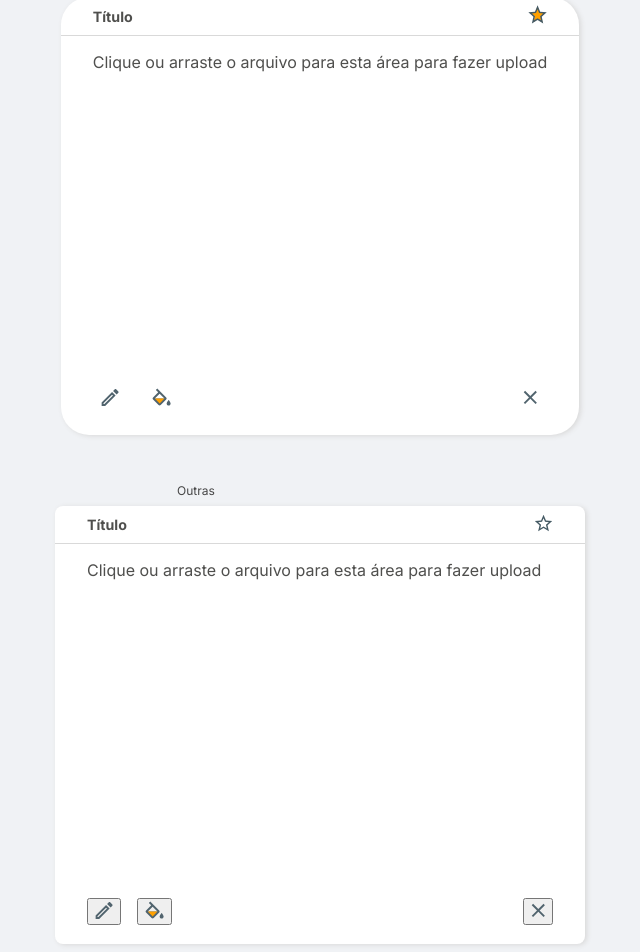
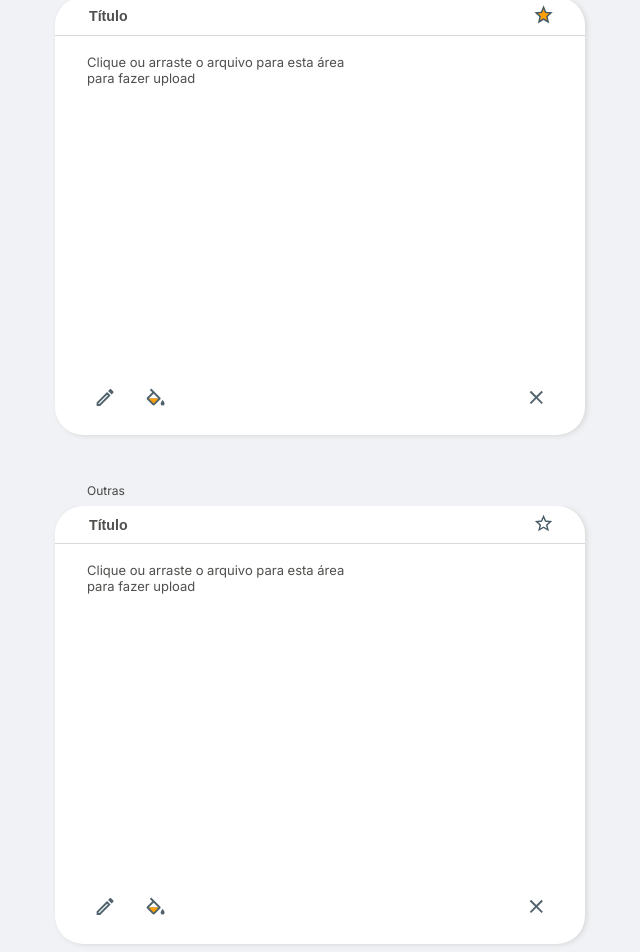
Before and after one commit to jhondharkyson520/corelab, a React (Vite) app in the folder frontend/: page / in a window 1280 px wide. Shown: the part 250-1202 px from the top of the page, without its empty margins (320-960 px from the left). Built offline with nearby package versions, Linux system fonts and the light colour scheme.

Commit message:
Feat: finish frontend interface

```diff
--- a/frontend/src/pages/favorites/index.tsx
+++ b/frontend/src/pages/favorites/index.tsx
@@ -4,7 +4,7 @@ import imgEditColor from '../../assets/icons/editColor.svg';
 import imgDeleteNote from '../../assets/icons/close.svg';
 import imgStarYellow from '../../assets/icons/starYellow.svg';
 
-import { useState } from 'react';
+import { useEffect, useRef, useState } from 'react';
 
 const SectionContainer = styled.section`
 
@@ -62,20 +62,36 @@ const ContainerTitle =  styled.div`
     }
 `;
 
-const Note = styled.p`
+const Note = styled.textarea`
 
     color: #4F4F4D;
-    margin-left: 2rem;
-    margin-right: 2rem;
+    padding-left: 2rem;
+    padding-right: 2rem;
     margin-top: 1rem;
+    outline: none;
+    border: none;
+
+    font-size: 13px;
+    font-family:'Inter', sans-serif ;
+
+    background-color: transparent;
+
+    max-width: 350px;
+    height: 80%;
+    resize: none;
+    overflow: hidden;
+
 
 `;
 
-const Title = styled.h1`
+const Title = styled.input`
 
     font-size: 14.2px;
     color: #4F4F4D;;
     font-weight: bold;
+    outline: none;
+    border: none;
+    background-color: transparent;
 
 
 `;
@@ -86,16 +102,30 @@ const ContainerNote = styled.div`
     display: flex;
     flex-direction: column;
     justify-content: space-between;
+
+    @media screen and (min-width: 568px) {
+
+      width: 530px;
+
+    }
+
 `;
 
 const ContainerFavorites = styled.div`
-    width: 350px;
+    width: 100%;
+    max-width: 350px;
     padding-left: 2rem;
     margin-bottom: 0.5rem;
 
     p{
       color: #464646;
       font-size: 12px;
+    }
+
+    @media screen and (min-width: 568px) {
+
+    max-width: 530px;
+
     }
 `;
 
@@ -185,11 +215,7 @@ const ContainerColors = styled.div`
 
 `;
 
-const colors = [
-  '#BAE2FF', '#B9FFDD', '#FFE8AC', '#FFCAB9',
-  '#F99494', '#9DD6FF', '#ECA1FF', '#DAFF8B',
-  '#FFA285', '#CDCDCD', '#979797', '#A99A7C'
-];
+
 
 const ColorButton = styled.button<{ color: string }>`
   background-color: ${({ color }) => color};
@@ -209,6 +235,37 @@ function FavoritesNotes() {
     const [ favorite, setFavorite ] = useState(true);
     const [ openContainerEditColor, setOpenContainerEditColor ] = useState(false);
     const [selectedColor, setSelectedColor] = useState<string | null>(null);
+    const containerRef = useRef<HTMLDivElement>(null);
+
+    const colors = [
+      '#BAE2FF', '#B9FFDD', '#FFE8AC', '#FFCAB9',
+      '#F99494', '#9DD6FF', '#ECA1FF', '#DAFF8B',
+      '#FFA285', '#CDCDCD', '#979797', '#A99A7C'
+    ];
+
+    const [ title, setTitle] = useState('');
+    const [ note, setNote] = useState('');
+
+    const [isTextareaDisabled, setIsTextareaDisabled] = useState(true);
+    const inputTitleRef = useRef<HTMLInputElement>(null);
+
+    useEffect(() => {
+
+      setTitle('Título');
+      setNote('Clique ou arraste o arquivo para esta área para fazer upload');
+
+    }, []);
+
+    const handleEditClick = () => {
+
+      setIsTextareaDisabled(false);
+      setTimeout(() => {
+        if (inputTitleRef.current) {
+          inputTitleRef.current.focus();
+        }
+      }, 0);
+
+    };
 
 
     const FavoriteControl = () => {
@@ -223,19 +280,45 @@ function FavoritesNotes() {
 
     const HandleEditColor = () => {
 
-        if( openContainerEditColor == false){
-            setOpenContainerEditColor(true);
-        } else{
-            setOpenContainerEditColor(false);
-        }
+      setOpenContainerEditColor(!openContainerEditColor);
 
     }
 
     const HandleSelectColor = (color: string) => {
 
       setSelectedColor(color);
+      setOpenContainerEditColor(false);
 
     }
+
+    const handleTitleChange = (event: React.ChangeEvent<HTMLInputElement>) => {
+      setTitle(event.target.value);
+
+    };
+
+    const handleNoteChange = (event: React.ChangeEvent<HTMLTextAreaElement>) => {
+        setNote(event.target.value);
+
+    };
+
+
+    useEffect(() => {
+
+      const handleCloseContainerColor = (event: MouseEvent) => {
+
+        if (containerRef.current && !containerRef.current.contains(event.target as Node)) {
+
+          setOpenContainerEditColor(false);
+
+        }
+      };
+
+      document.addEventListener('mousedown', handleCloseContainerColor);
+      return () => {
+        document.removeEventListener('mousedown', handleCloseContainerColor);
+      };
+    }, []);
+
 
 
 
@@ -254,9 +337,13 @@ function FavoritesNotes() {
 
               <ContainerMain  color={selectedColor || ''}>
                 <ContainerTitle>
-                    <Title>
-                      Título
-                    </Title>
+                    <Title
+                      ref={inputTitleRef}
+                      type="text"
+                      value={title}
+                      disabled={isTextareaDisabled}
+                      onChange={handleTitleChange}
+                    />
 
 
                         <button onClick={FavoriteControl}>
@@ -268,14 +355,17 @@ function FavoritesNotes() {
                 <hr />
 
                 <ContainerNote>
-                    <Note>
-                      Clique ou arraste o arquivo para esta área para fazer upload
-                    </Note>
+                    <Note
+                      value={note}
+                      onChange={handleNoteChange}
+                      disabled={isTextareaDisabled}
+                    />
+
 
                     <ContainerOptions>
 
                       <ContainerEdit>
-                        <button>
+                        <button onClick={handleEditClick}>
                           <img src={imgEditNote} alt="Edit note icon" />
                         </button>
                         <button>
@@ -293,7 +383,7 @@ function FavoritesNotes() {
 
                 {  openContainerEditColor ?
 
-                    <ContainerColors>
+                    <ContainerColors ref={containerRef}>
 
                       {colors.map((color, index) => (
 
--- a/frontend/src/pages/others/index.tsx
+++ b/frontend/src/pages/others/index.tsx
@@ -4,7 +4,7 @@ import imgEditColor from '../../assets/icons/editColor.svg';
 import imgDeleteNote from '../../assets/icons/close.svg';
 import imgStarTransparent from '../../assets/icons/starTransparent.svg';
 
-import { useState } from 'react';
+import { useEffect, useRef, useState } from 'react';
 
 const SectionContainer = styled.section`
 
@@ -12,15 +12,16 @@ const SectionContainer = styled.section`
     flex-direction: column;
     align-items: center;
     justify-content: center;
+
 `;
 
-const ContainerMain = styled.div`
+const ContainerMain = styled.div<{color: string}>`
 
     width: 350px;
     height: 437.59px;
     border: none;
     box-shadow: 2px 1px 5px #D9D9D9;
-    background-color: #FFFFFF;
+    background-color: ${({ color }) => color ? color : '#FFFFFF'};
     margin-bottom: 3rem;
 
 
@@ -30,12 +31,13 @@ const ContainerMain = styled.div`
     hr{
         height: 1px;
         border: none;
-        background-color: #D9D9D9;
+        background-color: ${({ color }) => color ? '#FFFFFF' : '#D9D9D9'} ;
     }
 
     @media screen and (min-width: 568px) {
-        border-radius: 8px;
-        width: 530px;
+
+        width: 100%;
+        max-width: 530px;
 
     }
 `;
@@ -60,20 +62,38 @@ const ContainerTitle =  styled.div`
     }
 `;
 
-const Note = styled.p`
+const Note = styled.textarea`
 
     color: #4F4F4D;
-    margin-left: 2rem;
-    margin-right: 2rem;
+    padding-left: 2rem;
+    padding-right: 2rem;
     margin-top: 1rem;
+    outline: none;
+    border: none;
+
+    font-size: 13px;
+    font-family:'Inter', sans-serif ;
+
+    max-width: 350px;
+    height: 80%;
+    resize: none;
+    overflow: hidden;
+
+    background-color: transparent;
+
 
 `;
 
-const Title = styled.h1`
+const Title = styled.input`
 
     font-size: 14.2px;
     color: #4F4F4D;;
     font-weight: bold;
+    outline: none;
+    border: none;
+    background-color: transparent;
+
+
 `;
 
 const ContainerNote = styled.div`
@@ -82,10 +102,18 @@ const ContainerNote = styled.div`
     display: flex;
     flex-direction: column;
     justify-content: space-between;
+
+    @media screen and (min-width: 568px) {
+
+      width: 530px;
+
+    }
+
 `;
 
 const ContainerFavorites = styled.div`
-    width: 350px;
+    width: 100%;
+    max-width: 350px;
     padding-left: 2rem;
     margin-bottom: 0.5rem;
 
@@ -93,12 +121,33 @@ const ContainerFavorites = styled.div`
       color: #464646;
       font-size: 12px;
     }
+
+    @media screen and (min-width: 568px) {
+
+    max-width: 530px;
+
+    }
 `;
 
 const ContainerOptions = styled.div`
     display: flex;
     justify-content: space-between;
     padding: 0 2rem 0 2rem;
+
+    button{
+      border-radius: 100%;
+      width: 35px;
+      padding: 7px;
+      border: none;
+      background-color: transparent;
+
+      &:hover{
+        cursor: pointer;
+        background-color: #FFE3B3;
+      }
+    }
+
+
 `;
 
 const ContainerEdit = styled.div`
@@ -106,9 +155,118 @@ const ContainerEdit = styled.div`
     gap: 1rem;
 `;
 
+const ContainerItems = styled.div`
+    display: flex;
+    flex-direction: column;
+    align-items: center;
+    justify-content: center;
+    padding-left: 4rem;
+    padding-right: 4rem;
+
+    @media screen and (min-width: 568px) {
+        display: grid;
+        grid-template-columns: repeat(3, 1fr);
+        gap: 2rem;
+        justify-items: center;
+
+        ${({ children }) => {
+
+        let isSingleChildren = false;
+
+        if (Array.isArray(children)) {
+
+          if (children.length === 1) {
+
+            isSingleChildren = true;
+
+          }
+        } else if (children) {
+
+          isSingleChildren = true;
+
+        }
+
+        if (isSingleChildren) {
+          return `
+            grid-template-columns: 1fr;
+            justify-content: center;
+            align-content: center;
+          `;
+        }
+
+        return '';
+      }}
+
+    }
+`;
+
+const ContainerColors = styled.div`
+    position: absolute;
+    background-color: #FFFFFF;
+    border-radius: 20px;
+    width: 287px;
+    height: 97px;
+    box-shadow: 2px 1px 5px #D9D9D9;
+    margin-left: 4rem;
+    gap: 0.5rem;
+    display: grid;
+    grid-template-columns: repeat(6, 1fr);
+    padding: 0.4rem;
+
+`;
+
+
+
+const ColorButton = styled.button<{ color: string }>`
+  background-color: ${({ color }) => color};
+  width: 37px;
+  height: 37px;
+  border: none;
+  border-radius: 100%;
+
+  &:hover{
+    cursor: pointer;
+  }
+`;
+
+
 function OthersNotes() {
 
     const [ favorite, setFavorite ] = useState(false);
+    const [ openContainerEditColor, setOpenContainerEditColor ] = useState(false);
+    const [selectedColor, setSelectedColor] = useState<string | null>(null);
+    const containerRef = useRef<HTMLDivElement>(null);
+
+    const colors = [
+      '#BAE2FF', '#B9FFDD', '#FFE8AC', '#FFCAB9',
+      '#F99494', '#9DD6FF', '#ECA1FF', '#DAFF8B',
+      '#FFA285', '#CDCDCD', '#979797', '#A99A7C'
+    ];
+
+    const [ title, setTitle] = useState('');
+    const [ note, setNote] = useState('');
+
+    const [isTextareaDisabled, setIsTextareaDisabled] = useState(true);
+    const inputTitleRef = useRef<HTMLInputElement>(null);
+
+    useEffect(() => {
+
+      setTitle('Título');
+      setNote('Clique ou arraste o arquivo para esta área para fazer upload');
+
+    }, []);
+
+    const handleEditClick = () => {
+
+      setIsTextareaDisabled(false);
+      setTimeout(() => {
+        if (inputTitleRef.current) {
+          inputTitleRef.current.focus();
+        }
+      }, 0);
+
+    };
+
 
     const FavoriteControl = () => {
 
@@ -117,22 +275,75 @@ function OthersNotes() {
         } else{
             setFavorite(false);
         }
+
     };
 
+    const HandleEditColor = () => {
+
+      setOpenContainerEditColor(!openContainerEditColor);
+
+    }
+
+    const HandleSelectColor = (color: string) => {
+
+      setSelectedColor(color);
+      setOpenContainerEditColor(false);
+
+    }
+
+    const handleTitleChange = (event: React.ChangeEvent<HTMLInputElement>) => {
+      setTitle(event.target.value);
+
+    };
+
+    const handleNoteChange = (event: React.ChangeEvent<HTMLTextAreaElement>) => {
+        setNote(event.target.value);
+
+    };
+
+
+    useEffect(() => {
+
+      const handleCloseContainerColor = (event: MouseEvent) => {
+
+        if (containerRef.current && !containerRef.current.contains(event.target as Node)) {
+
+          setOpenContainerEditColor(false);
+
+        }
+      };
+
+      document.addEventListener('mousedown', handleCloseContainerColor);
+      return () => {
+        document.removeEventListener('mousedown', handleCloseContainerColor);
+      };
+    }, []);
+
+
+
+
+
   return (
+
         <SectionContainer>
-      { !favorite ?
+
+          { favorite ? <></> :
           <>
             <ContainerFavorites>
               <p>Outras</p>
             </ContainerFavorites>
 
+            <ContainerItems>
 
-              <ContainerMain>
+              <ContainerMain  color={selectedColor || ''}>
                 <ContainerTitle>
-                      <Title>
-                        Título
-                      </Title>
+                    <Title
+                      ref={inputTitleRef}
+                      type="text"
+                      value={title}
+                      disabled={isTextareaDisabled}
+                      onChange={handleTitleChange}
+                    />
 
 
                         <button onClick={FavoriteControl}>
@@ -144,36 +355,64 @@ function OthersNotes() {
                 <hr />
 
                 <ContainerNote>
-                      <Note>
-                        Clique ou arraste o arquivo para esta área para fazer upload
-                      </Note>
+                    <Note
+                      value={note}
+                      onChange={handleNoteChange}
+                      disabled={isTextareaDisabled}
+                    />
+
 
                     <ContainerOptions>
+
                       <ContainerEdit>
-                          <button>
+                        <button onClick={handleEditClick}>
                           <img src={imgEditNote} alt="Edit note icon" />
                         </button>
                         <button>
-                            <img src={imgEditColor} alt="Edit color icon" />
+                          <img src={imgEditColor} onClick={HandleEditColor} alt="Edit color icon" />
                         </button>
                       </ContainerEdit>
+
                       <button>
                         <img src={imgDeleteNote} alt="Delete note icon" />
                       </button>
+
                     </ContainerOptions>
 
                 </ContainerNote>
 
+                {  openContainerEditColor ?
+
+                    <ContainerColors ref={containerRef}>
+
+                      {colors.map((color, index) => (
+
+                        <ColorButton
+                          key={index}
+                          color={color}
+                          onClick={() => HandleSelectColor(color)}
+                        />
+
+                      ))}
+
+                  </ContainerColors>
+                  : <></>
+                }
+
+            </ContainerMain>
 
 
-              </ContainerMain>
+
+
+            </ContainerItems>
             </>
 
-            : <></>
+
 
           }
 
         </SectionContainer>
+
   )
 }
 
```
Lines whose indentation alone changed are shown as unchanged.
